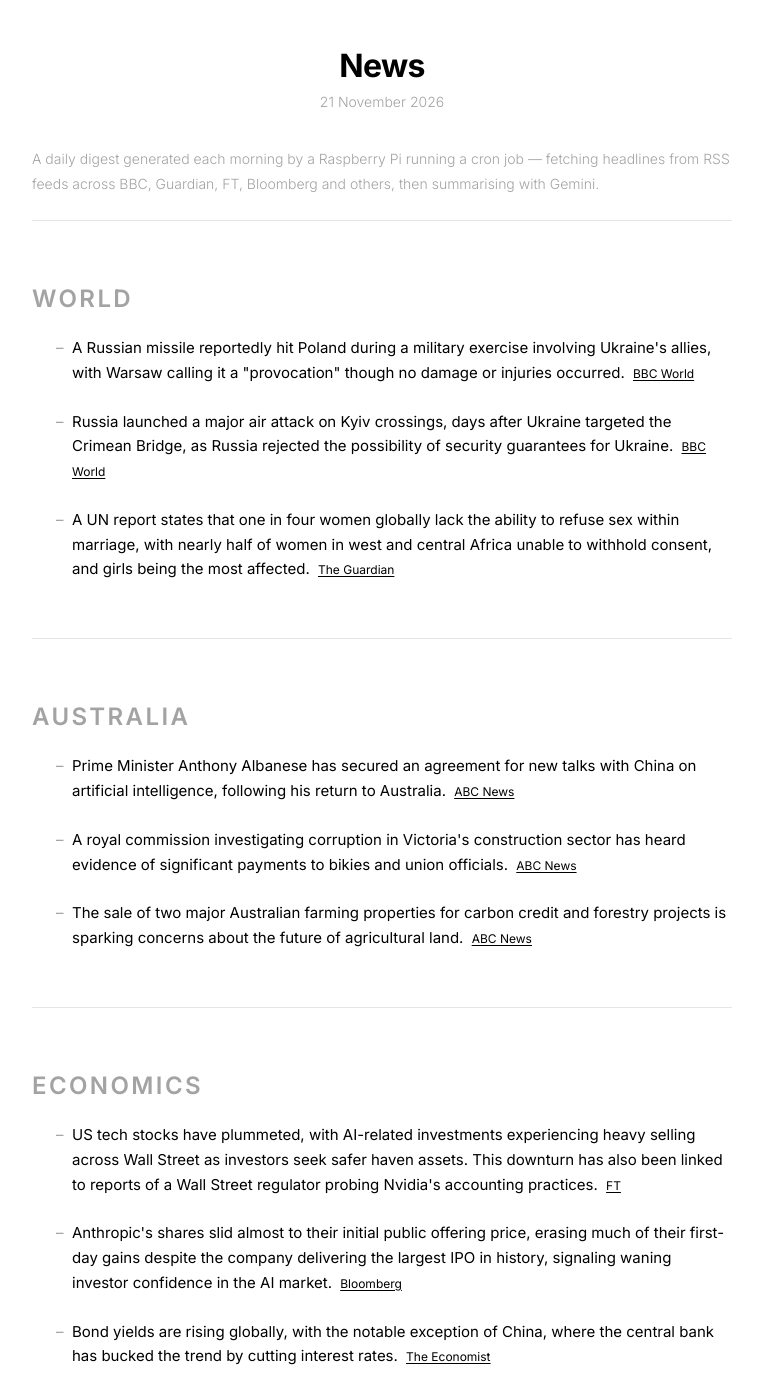
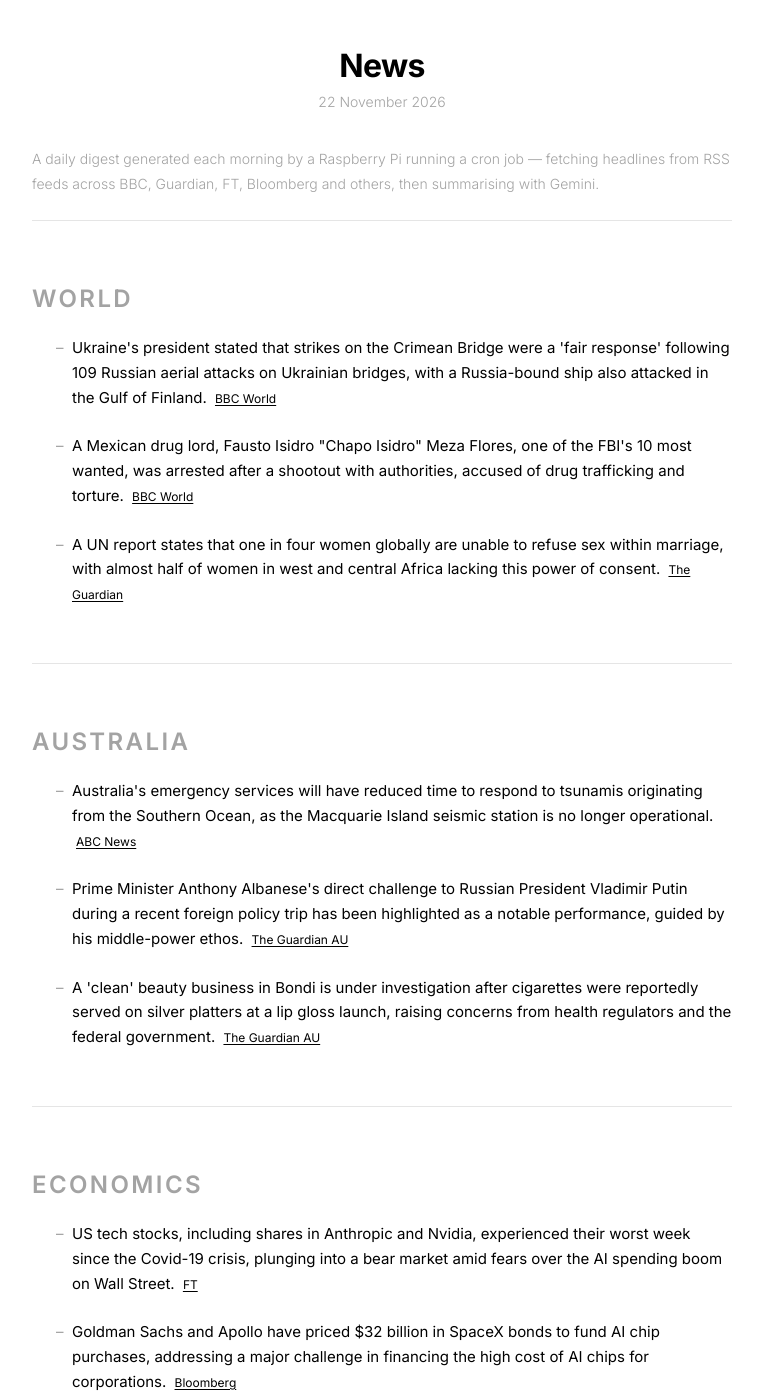
Before and after one commit to s-jac/s-jac.github.io, a Jekyll site: the page built from projects/news.html, in a window 1280 px wide and 1400 px high. Shown: the whole window, without its empty margins (258-1021 px from the left). Built offline with Jekyll 4.4.1, drawn with Linux system fonts in a browser that asks for light colours; some of the changed text lies outside the part shown.

Commit message:
daily news update 22 November 2026

```diff
--- a/_data/news.json
+++ b/_data/news.json
@@ -1,22 +1,22 @@
 {
-  "date": "21 November 2026",
-  "generated_at": "2026-11-20T20:00:30.868519+00:00",
+  "date": "22 November 2026",
+  "generated_at": "2026-11-21T20:00:30.879066+00:00",
   "sections": [
     {
       "heading": "World",
       "bullets": [
         {
-          "text": "A Russian missile reportedly hit Poland during a military exercise involving Ukraine's allies, with Warsaw calling it a \"provocation\" though no damage or injuries occurred.",
+          "text": "Ukraine's president stated that strikes on the Crimean Bridge were a 'fair response' following 109 Russian aerial attacks on Ukrainian bridges, with a Russia-bound ship also attacked in the Gulf of Finland.",
           "source": "BBC World",
           "url": "https://www.bbc.com/news/world"
         },
         {
-          "text": "Russia launched a major air attack on Kyiv crossings, days after Ukraine targeted the Crimean Bridge, as Russia rejected the possibility of security guarantees for Ukraine.",
+          "text": "A Mexican drug lord, Fausto Isidro \"Chapo Isidro\" Meza Flores, one of the FBI's 10 most wanted, was arrested after a shootout with authorities, accused of drug trafficking and torture.",
           "source": "BBC World",
           "url": "https://www.bbc.com/news/world"
         },
         {
-          "text": "A UN report states that one in four women globally lack the ability to refuse sex within marriage, with nearly half of women in west and central Africa unable to withhold consent, and girls being the most affected.",
+          "text": "A UN report states that one in four women globally are unable to refuse sex within marriage, with almost half of women in west and central Africa lacking this power of consent.",
           "source": "The Guardian",
           "url": "https://www.theguardian.com"
         }
@@ -26,19 +26,19 @@
       "heading": "Australia",
       "bullets": [
         {
-          "text": "Prime Minister Anthony Albanese has secured an agreement for new talks with China on artificial intelligence, following his return to Australia.",
+          "text": "Australia's emergency services will have reduced time to respond to tsunamis originating from the Southern Ocean, as the Macquarie Island seismic station is no longer operational.",
           "source": "ABC News",
           "url": "https://www.abc.net.au/news"
         },
         {
-          "text": "A royal commission investigating corruption in Victoria's construction sector has heard evidence of significant payments to bikies and union officials.",
-          "source": "ABC News",
-          "url": "https://www.abc.net.au/news"
+          "text": "Prime Minister Anthony Albanese's direct challenge to Russian President Vladimir Putin during a recent foreign policy trip has been highlighted as a notable performance, guided by his middle-power ethos.",
+          "source": "The Guardian AU",
+          "url": "https://www.theguardian.com/au"
         },
         {
-          "text": "The sale of two major Australian farming properties for carbon credit and forestry projects is sparking concerns about the future of agricultural land.",
-          "source": "ABC News",
-          "url": "https://www.abc.net.au/news"
+          "text": "A 'clean' beauty business in Bondi is under investigation after cigarettes were reportedly served on silver platters at a lip gloss launch, raising concerns from health regulators and the federal government.",
+          "source": "The Guardian AU",
+          "url": "https://www.theguardian.com/au"
         }
       ]
     },
@@ -46,19 +46,19 @@
       "heading": "Economics",
       "bullets": [
         {
-          "text": "US tech stocks have plummeted, with AI-related investments experiencing heavy selling across Wall Street as investors seek safer haven assets. This downturn has also been linked to reports of a Wall Street regulator probing Nvidia's accounting practices.",
+          "text": "US tech stocks, including shares in Anthropic and Nvidia, experienced their worst week since the Covid-19 crisis, plunging into a bear market amid fears over the AI spending boom on Wall Street.",
           "source": "FT",
           "url": "https://www.ft.com"
         },
         {
-          "text": "Anthropic's shares slid almost to their initial public offering price, erasing much of their first-day gains despite the company delivering the largest IPO in history, signaling waning investor confidence in the AI market.",
+          "text": "Goldman Sachs and Apollo have priced $32 billion in SpaceX bonds to fund AI chip purchases, addressing a major challenge in financing the high cost of AI chips for corporations.",
           "source": "Bloomberg",
           "url": "https://www.bloomberg.com/markets"
         },
         {
-          "text": "Bond yields are rising globally, with the notable exception of China, where the central bank has bucked the trend by cutting interest rates.",
-          "source": "The Economist",
-          "url": "https://www.economist.com/finance-and-economics"
+          "text": "Former President Donald Trump has threatened a \"tremendous\" tax on data centers built outside the US, stating the move is crucial to prevent Beijing from taking the lead in AI development.",
+          "source": "FT",
+          "url": "https://www.ft.com"
         }
       ]
     }
```
